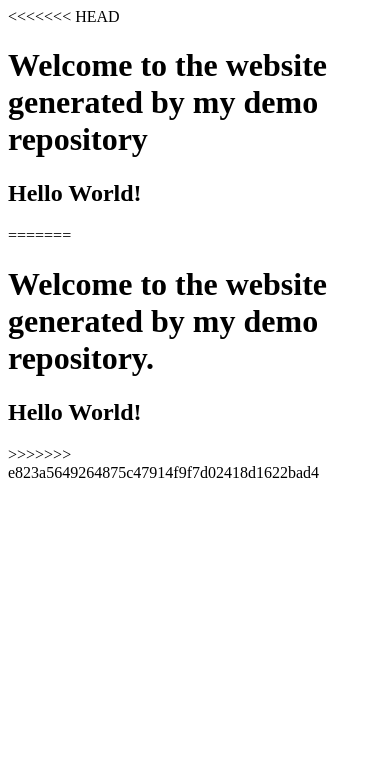
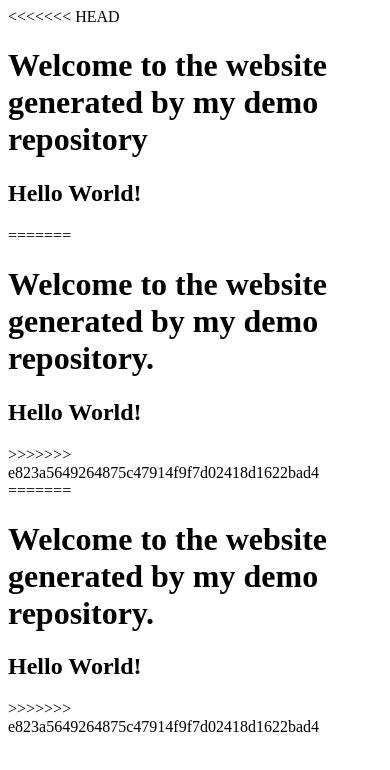
Before and after one commit to For-our-luck/demo-repository, a website: page index.html in a window 390 px wide. Drawn offline with Linux system fonts and the light colour scheme.

Commit message:
Update index.html
Co-Authored-By: Top Developer <88698125+prowebdev119@users.noreply.github.com>
Co-Authored-By: RedSun0401 <114741598+RedSun0401@users.noreply.github.com>
Co-Authored-By: Agile Developer <agiledev4success@gmail.com>
Co-Authored-By: Monkey chairman <120256840+YuDev0401@users.noreply.github.com>
Co-Authored-By: Web & Mobile Developer <120212175+crazydev0206@users.noreply.github.com>

```diff
--- a/index.html
+++ b/index.html
@@ -5,3 +5,8 @@
 <h1>Welcome to the website generated by my demo repository.</h1>
 <h2>Hello World!</h2>
 >>>>>>> e823a5649264875c47914f9f7d02418d1622bad4
+
+=======
+<h1>Welcome to the website generated by my demo repository.</h1>
+<h2>Hello World!</h2>
+>>>>>>> e823a5649264875c47914f9f7d02418d1622bad4
```
